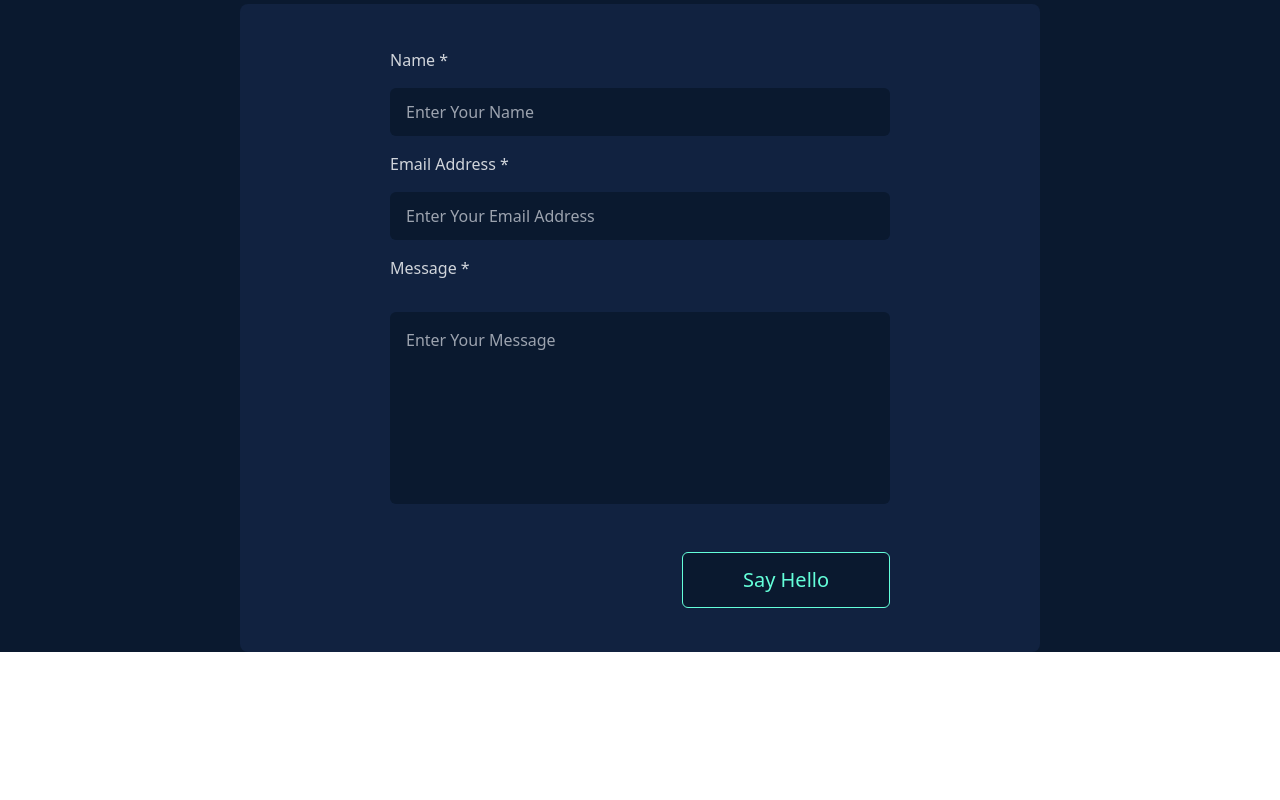
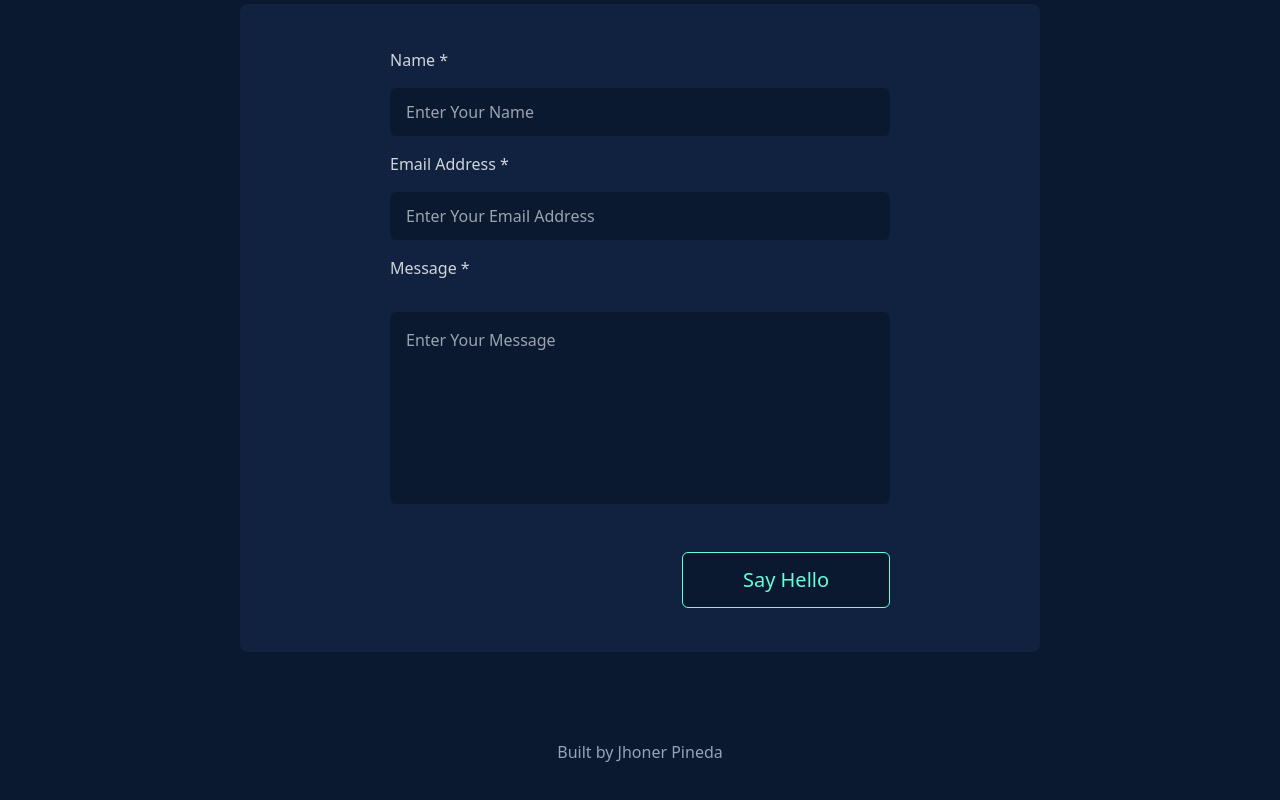
Before and after one commit to Zeroluffs/my-portafolio, a Next.js app: page / in a window 1280 px wide. Shown: the part 2700-3500 px from the top of the page. Before the commit the page ends 3352 px from the top, so only its background shows below. Built offline with nearby package versions, Linux system fonts and the light colour scheme.

Commit message:
added footer

```diff
--- /dev/null
+++ b/components/footer/Footer.tsx
@@ -0,0 +1,14 @@
+export function Footer() {
+  const gitHub = "https://github.com/Zeroluffs";
+  return (
+    <footer>
+      <div className="mt-[88px]">
+        <a target="_blank" rel="noopener noreferrer" href={gitHub}>
+          <h6 className="flex items-center justify-center font-light duration-300 cursor-pointer hover:text-leaf text-slate-400 pb-[44px]">
+            Built by Jhoner Pineda
+          </h6>
+        </a>
+      </div>
+    </footer>
+  );
+}
--- a/pages/index.tsx
+++ b/pages/index.tsx
@@ -2,6 +2,7 @@ import type { NextPage } from "next";
 import { useEffect, useState } from "react";
 import { About, Experience, HomePage } from "../components";
 import { ContactForm } from "../components/contact/ContactForm";
+import { Footer } from "../components/footer/Footer";
 import { NavigationBar } from "../components/NavigationBar";
 import { SocialBar } from "../components/SocialBar";
 import { Projects } from "../components/work/Projects";
@@ -24,6 +25,7 @@ const Home: NextPage = () => {
       <Experience />
       <Projects />
       <ContactForm/>
+      <Footer/>
     </div>
   );
 };
```
